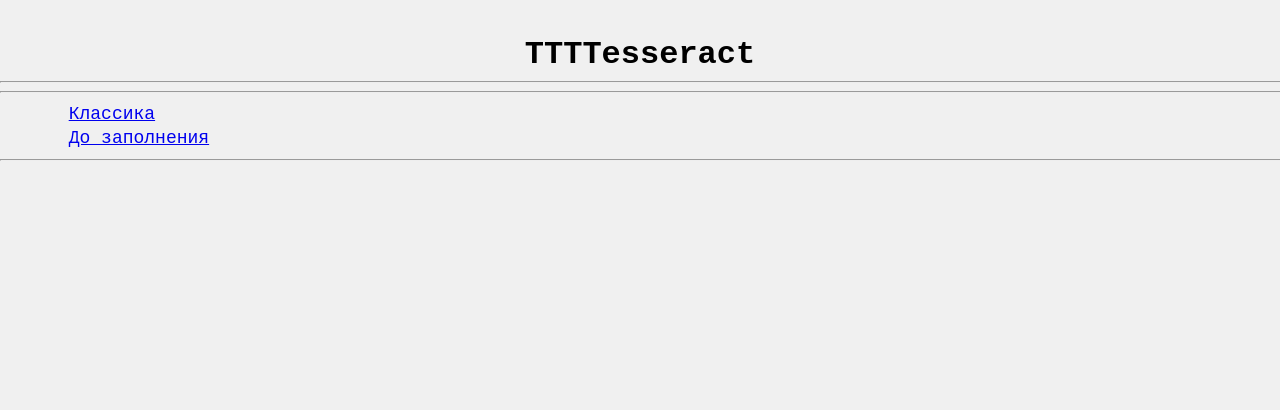
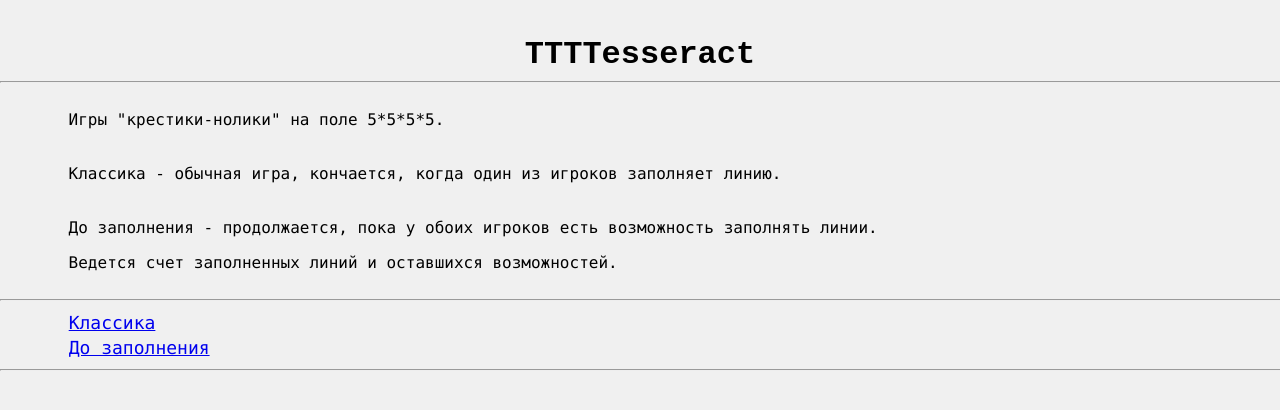
Before and after one commit to MaksHotson/TTTTess, a plain HTML site: page index.htm in a window 1280 px wide. Drawn offline with Linux system fonts and the light colour scheme.

Commit message:
index.htm improved

```diff
--- a/index.htm
+++ b/index.htm
@@ -17,13 +17,24 @@
   <div id="container"></div>
   <br>
   <br>
-<center><FONT face="Courier New">
+<center>
+<FONT face="Courier New">
 <FONT SIZE="+3"><b>TTTTesseract</b>
 </FONT></FONT>
 </center>
 <HR WIDTH="100%" ALIGN=CENTER>
+<TABLE BORDER=0 WIDTH="100%">
+<TR><TD WIDTH="5%"></TD><TD><FONT face="Lucida Console">
+<p>Игры "крестики-нолики" на поле 5*5*5*5.<br><br>
+<p>Классика - обычная игра, кончается, когда один из игроков заполняет линию.
+<br><br>
+<p>До заполнения - продолжается, пока у обоих игроков есть возможность заполнять линии.
+<br>
+<p>Ведется счет заполненных линий и оставшихся возможностей.
+</FONT></TD><TD WIDTH="5%"></TD></TR>
+</TABLE>
 <HR WIDTH="100%" ALIGN=CENTER>
-<FONT face="Courier New">
+<FONT face="Lucida Console">
 <TABLE BORDER=0 WIDTH="100%">
 <TR><TD WIDTH="5%"></TD><TD><FONT SIZE="+1"><a href="xo.htm">Классика</a><FONT></TD></TR>
 <TR><TD></TD><TD><FONT SIZE="+1"><a href="xo_fill.htm">До заполнения</a><FONT></TD></TR>
```
